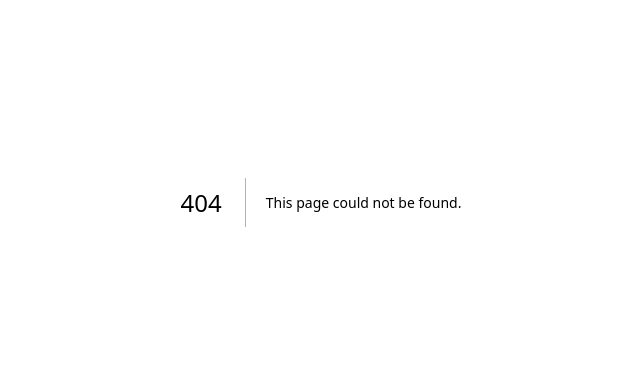
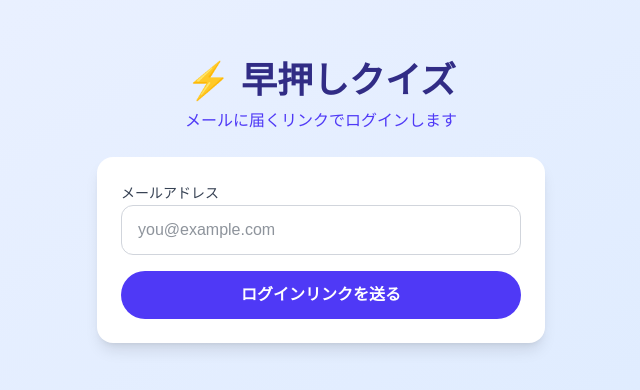
Before and after one commit to chris9609/quiz, a Next.js app: page /login in a window 1280 px wide. Before the commit this address had no page. Shown: the part 198-588 px from the top of the page, without its empty margins (319-959 px from the left). Built offline with nearby package versions, Linux system fonts and the light colour scheme.

Commit message:
Supabase Authでマジックリンクのログイン画面を追加

```diff
--- /dev/null
+++ b/app/auth/confirm/route.ts
@@ -0,0 +1,30 @@
+import { type EmailOtpType } from '@supabase/supabase-js'
+import { type NextRequest, NextResponse } from 'next/server'
+import { createClient } from '@/lib/supabase/server'
+
+/**
+ * マジックリンクの着地点。リンクの形は2通りあり、どちらも受け付ける。
+ *
+ *   ?code=...                       Supabase 標準テンプレート（PKCE 方式）
+ *   ?token_hash=...&type=email      自前テンプレート（{{ .RedirectTo }}?token_hash={{ .TokenHash }}&type=email）
+ *
+ * PKCE はリンクを要求したのと同じブラウザでしか開けず、スマホの Gmail アプリ内ブラウザ等で失敗する。
+ * テンプレート編集には Custom SMTP が必要なので、今は標準テンプレート（PKCE）で動かしている。
+ * スマホで使う前に SMTP を設定して token_hash 方式に切り替えること。
+ */
+export async function GET(request: NextRequest) {
+  const { searchParams } = request.nextUrl
+  const code = searchParams.get('code')
+  const tokenHash = searchParams.get('token_hash')
+  const type = searchParams.get('type') as EmailOtpType | null
+
+  const supabase = await createClient()
+  let ok = false
+  if (code) {
+    ok = !(await supabase.auth.exchangeCodeForSession(code)).error
+  } else if (tokenHash && type) {
+    ok = !(await supabase.auth.verifyOtp({ token_hash: tokenHash, type })).error
+  }
+
+  return NextResponse.redirect(new URL(ok ? '/' : '/login?error=link', request.url))
+}
--- /dev/null
+++ b/app/login/LoginForm.tsx
@@ -0,0 +1,78 @@
+"use client";
+
+import { useState } from "react";
+import { createClient } from "@/lib/supabase/client";
+
+type Status = "idle" | "sending" | "sent" | "error";
+
+export default function LoginForm() {
+  const [email, setEmail] = useState("");
+  const [status, setStatus] = useState<Status>("idle");
+
+  const handleSubmit = async (e: React.FormEvent) => {
+    e.preventDefault();
+    setStatus("sending");
+
+    const supabase = createClient();
+    const { error } = await supabase.auth.signInWithOtp({
+      email,
+      options: {
+        // 招待制: 登録済みのユーザーにだけリンクを送る（ここで新規ユーザーを作らない）
+        shouldCreateUser: false,
+        emailRedirectTo: `${window.location.origin}/auth/confirm`,
+      },
+    });
+
+    if (error?.status === 429) {
+      setStatus("error");
+      return;
+    }
+    // 未登録のメール（otp_disabled）でも「送りました」と表示する。
+    // 出し分けると「このアドレスは登録されている」と外から確かめられてしまうので
+    if (error && error.code !== "otp_disabled") console.error(error);
+    setStatus("sent");
+  };
+
+  if (status === "sent") {
+    return (
+      <div className="bg-white rounded-2xl shadow-lg p-6 text-center space-y-2">
+        <p className="text-4xl">📩</p>
+        <p className="font-semibold text-gray-800">メールを確認してください</p>
+        <p className="text-sm text-gray-600">
+          登録済みのアドレスなら、ログイン用のリンクを送りました。
+        </p>
+      </div>
+    );
+  }
+
+  return (
+    <form onSubmit={handleSubmit} className="bg-white rounded-2xl shadow-lg p-6 space-y-4">
+      <label className="block space-y-2">
+        <span className="text-sm font-medium text-gray-700">メールアドレス</span>
+        <input
+          type="email"
+          required
+          autoComplete="email"
+          value={email}
+          onChange={(e) => setEmail(e.target.value)}
+          className="w-full border border-gray-300 rounded-xl px-4 py-3 text-gray-800 focus:outline-none focus:ring-2 focus:ring-indigo-400"
+          placeholder="you@example.com"
+        />
+      </label>
+
+      {status === "error" && (
+        <p className="text-sm text-red-600">
+          送信回数の上限に達しました。しばらく待ってからもう一度試してください。
+        </p>
+      )}
+
+      <button
+        type="submit"
+        disabled={status === "sending"}
+        className="w-full bg-indigo-600 hover:bg-indigo-700 disabled:bg-indigo-300 text-white font-bold py-3 rounded-full transition-colors"
+      >
+        {status === "sending" ? "送信中…" : "ログインリンクを送る"}
+      </button>
+    </form>
+  );
+}
--- /dev/null
+++ b/app/login/actions.ts
@@ -0,0 +1,10 @@
+'use server'
+
+import { redirect } from 'next/navigation'
+import { createClient } from '@/lib/supabase/server'
+
+export async function signOut() {
+  const supabase = await createClient()
+  await supabase.auth.signOut()
+  redirect('/login')
+}
--- /dev/null
+++ b/app/login/page.tsx
@@ -0,0 +1,28 @@
+import LoginForm from "./LoginForm";
+
+type Props = {
+  searchParams: Promise<{ error?: string }>;
+};
+
+export default async function LoginPage({ searchParams }: Props) {
+  const { error } = await searchParams;
+
+  return (
+    <div className="flex flex-1 flex-col items-center justify-center min-h-screen bg-gradient-to-br from-indigo-50 to-blue-100 p-4">
+      <div className="w-full max-w-md space-y-6">
+        <div className="text-center space-y-2">
+          <h1 className="text-4xl font-bold text-indigo-900">⚡ 早押しクイズ</h1>
+          <p className="text-indigo-600">メールに届くリンクでログインします</p>
+        </div>
+
+        {error === "link" && (
+          <p className="bg-red-50 border border-red-200 text-red-700 text-sm rounded-xl p-3 text-center">
+            ログインリンクが無効か期限切れです。もう一度送ってください。
+          </p>
+        )}
+
+        <LoginForm />
+      </div>
+    </div>
+  );
+}
--- a/app/page.tsx
+++ b/app/page.tsx
@@ -1,8 +1,24 @@
 import Link from "next/link";
+import { createClient } from "@/lib/supabase/server";
+import { signOut } from "./login/actions";
 
-export default function Home() {
+export default async function Home() {
+  const supabase = await createClient();
+  const { data } = await supabase.auth.getClaims();
+  const email = data?.claims.email;
+
   return (
-    <div className="flex flex-1 flex-col items-center justify-center min-h-screen bg-gradient-to-br from-indigo-50 to-blue-100">
+    <div className="relative flex flex-1 flex-col items-center justify-center min-h-screen bg-gradient-to-br from-indigo-50 to-blue-100">
+      <form action={signOut} className="absolute top-4 right-4 flex items-center gap-3 text-sm">
+        {email && <span className="text-indigo-700">{email}</span>}
+        <button
+          type="submit"
+          className="bg-white hover:bg-gray-50 text-indigo-700 px-4 py-1.5 rounded-full border border-indigo-200 shadow-sm transition-colors"
+        >
+          ログアウト
+        </button>
+      </form>
+
       <div className="text-center space-y-8 p-8">
         <div className="space-y-3">
           <h1 className="text-5xl font-bold text-indigo-900">⚡ 早押しクイズ</h1>
--- a/lib/quizData.ts
+++ b/lib/quizData.ts
@@ -1,4 +1,4 @@
-import { supabase } from './supabase'
+import { createClient } from './supabase/server'
 import { QUESTIONS_PER_GAME } from './score'
 
 export type Quiz = {
@@ -24,6 +24,7 @@ function shuffle<T>(items: T[]): T[] {
  * Postgres 側で order by random() する RPC に切り替えること。
  */
 export async function getQuizzes(limit = QUESTIONS_PER_GAME): Promise<Quiz[]> {
+  const supabase = await createClient()
   const { data, error } = await supabase
     .from('quizzes')
     .select('id, question, answer, accepted_answers')
--- a/lib/supabase.ts
+++ /dev/null
@@ -1,6 +0,0 @@
-import { createClient } from '@supabase/supabase-js'
-
-export const supabase = createClient(
-  process.env.NEXT_PUBLIC_SUPABASE_URL!,
-  process.env.NEXT_PUBLIC_SUPABASE_PUBLISHABLE_KEY!
-)
--- /dev/null
+++ b/lib/supabase/client.ts
@@ -0,0 +1,9 @@
+import { createBrowserClient } from '@supabase/ssr'
+
+/** ブラウザ（Client Component）用の Supabase クライアント */
+export function createClient() {
+  return createBrowserClient(
+    process.env.NEXT_PUBLIC_SUPABASE_URL!,
+    process.env.NEXT_PUBLIC_SUPABASE_PUBLISHABLE_KEY!
+  )
+}
--- /dev/null
+++ b/lib/supabase/server.ts
@@ -0,0 +1,30 @@
+import { createServerClient } from '@supabase/ssr'
+import { cookies } from 'next/headers'
+
+/**
+ * サーバー側（Server Component / Route Handler / Server Function）用の Supabase クライアント。
+ * ログイン中なら cookie の通行証を添えて DB に問い合わせるので、RLS で「ログイン済みのみ」にしても読める。
+ * リクエストごとに作り直すこと（使い回すと別ユーザーの cookie が混ざる）。
+ */
+export async function createClient() {
+  const cookieStore = await cookies()
+
+  return createServerClient(
+    process.env.NEXT_PUBLIC_SUPABASE_URL!,
+    process.env.NEXT_PUBLIC_SUPABASE_PUBLISHABLE_KEY!,
+    {
+      cookies: {
+        getAll() {
+          return cookieStore.getAll()
+        },
+        setAll(cookiesToSet) {
+          try {
+            cookiesToSet.forEach(({ name, value, options }) => cookieStore.set(name, value, options))
+          } catch {
+            // Server Component からは cookie を書けない。通行証の更新は proxy.ts が担当するので無視してよい
+          }
+        },
+      },
+    }
+  )
+}
--- a/package.json
+++ b/package.json
@@ -10,6 +10,7 @@
     "test": "node --test lib/*.test.ts"
   },
   "dependencies": {
+    "@supabase/ssr": "^0.12.7",
     "@supabase/supabase-js": "^2.105.1",
     "next": "16.2.4",
     "react": "19.2.4",
--- /dev/null
+++ b/proxy.ts
@@ -0,0 +1,52 @@
+import { createServerClient } from '@supabase/ssr'
+import { NextResponse, type NextRequest } from 'next/server'
+
+/** ログインしていなくても開けるパス（ログイン画面と、マジックリンクの着地点） */
+const PUBLIC_PATHS = ['/login', '/auth']
+
+/**
+ * 全ページの手前で動き、
+ *   1. 期限の近い通行証（cookie）を更新する
+ *   2. 未ログインなら /login へ飛ばす
+ * ここは「入口の見張り」にすぎない。DB を守るのは RLS の役目。
+ */
+export async function proxy(request: NextRequest) {
+  let response = NextResponse.next({ request })
+
+  const supabase = createServerClient(
+    process.env.NEXT_PUBLIC_SUPABASE_URL!,
+    process.env.NEXT_PUBLIC_SUPABASE_PUBLISHABLE_KEY!,
+    {
+      cookies: {
+        getAll() {
+          return request.cookies.getAll()
+        },
+        setAll(cookiesToSet, headers) {
+          cookiesToSet.forEach(({ name, value }) => request.cookies.set(name, value))
+          response = NextResponse.next({ request })
+          cookiesToSet.forEach(({ name, value, options }) => response.cookies.set(name, value, options))
+          Object.entries(headers).forEach(([key, value]) => response.headers.set(key, value))
+        },
+      },
+    }
+  )
+
+  // getSession() は cookie を鵜呑みにするので使わない。getClaims() は署名を検証する
+  const { data } = await supabase.auth.getClaims()
+  const isLoggedIn = Boolean(data?.claims)
+  const { pathname } = request.nextUrl
+  const isPublic = PUBLIC_PATHS.some((p) => pathname === p || pathname.startsWith(`${p}/`))
+
+  if (!isLoggedIn && !isPublic) {
+    const redirect = NextResponse.redirect(new URL('/login', request.url))
+    // 更新済みの通行証を捨てないよう、cookie を移し替える
+    response.cookies.getAll().forEach((cookie) => redirect.cookies.set(cookie))
+    return redirect
+  }
+
+  return response
+}
+
+export const config = {
+  matcher: ['/((?!_next/static|_next/image|favicon.ico|.*\\.(?:svg|png|jpg|jpeg|gif|webp)$).*)'],
+}
```
Also changed, not shown: 1 other file (tests, documents, lock files or other folders).
